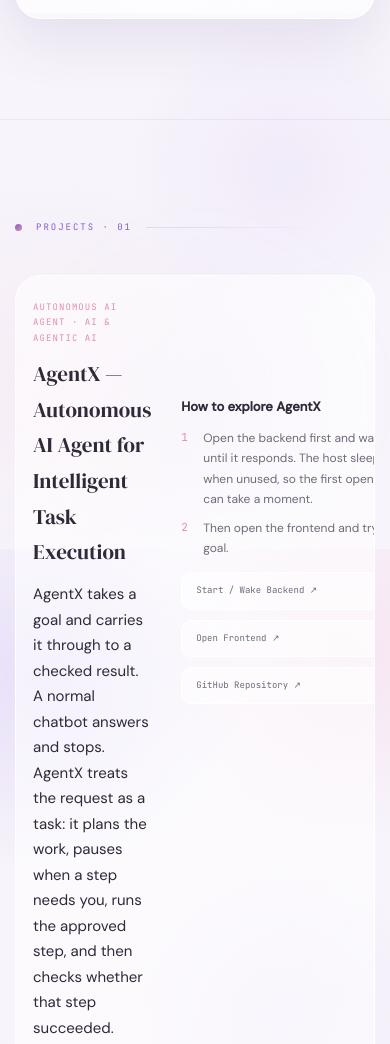
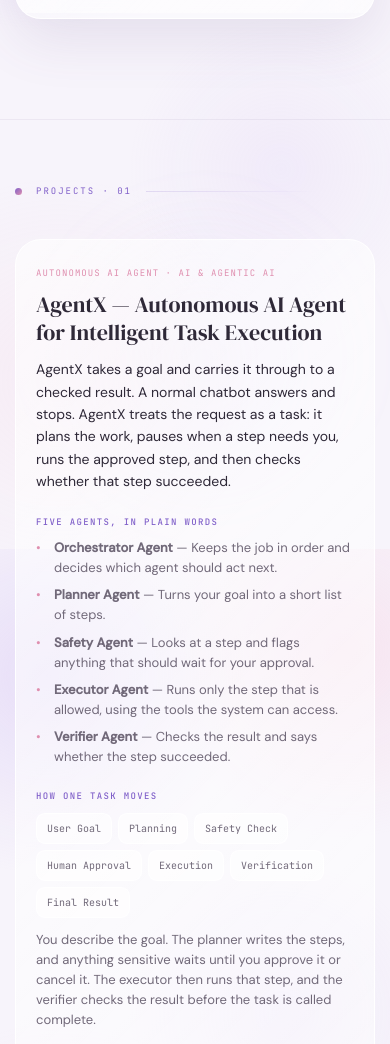
Before and after one commit to gahnamarshams-ui/portfolio, a plain HTML site: page index.html in a window 390 px wide. Shown: the part 2827-3871 px from the top of the page. Drawn offline with Linux system fonts and the light colour scheme.

Commit message:
Add mobile styles for project section
Added mobile styles for project section including layout adjustments and typography.

```diff
--- a/style.css
+++ b/style.css
@@ -2182,6 +2182,59 @@ footer {
 }
 
 /* =========================================================
+   MOBILE PROJECT SECTION FIX (3 PROJECTS)
+   ========================================================= */
+
+@media (max-width: 900px) {
+  .project-page {
+    padding-top: 64px;
+    padding-bottom: 48px;
+  }
+
+  .project-card {
+    grid-template-columns: 1fr;
+    gap: 24px;
+    padding: 26px 20px;
+  }
+
+  .project-card > div {
+    min-width: 0;
+  }
+
+  .proj-title {
+    font-size: 22px;
+    line-height: 1.25;
+  }
+
+  .proj-lead {
+    font-size: 14px;
+    line-height: 1.6;
+  }
+
+  .proj-bullets li,
+  .proj-note {
+    font-size: 13px;
+    line-height: 1.55;
+  }
+
+  .proj-side {
+    position: static;
+    min-width: 0;
+    max-width: 100%;
+    width: 100%;
+    padding-top: 18px;
+    border-top: 1px solid rgba(100, 75, 130, 0.12);
+  }
+
+  .proj-link {
+    width: 100%;
+    justify-content: center;
+    padding: 12px 14px;
+    font-size: 10px;
+  }
+}
+
+/* =========================================================
    ACCESSIBILITY
    ========================================================= */
 
```
